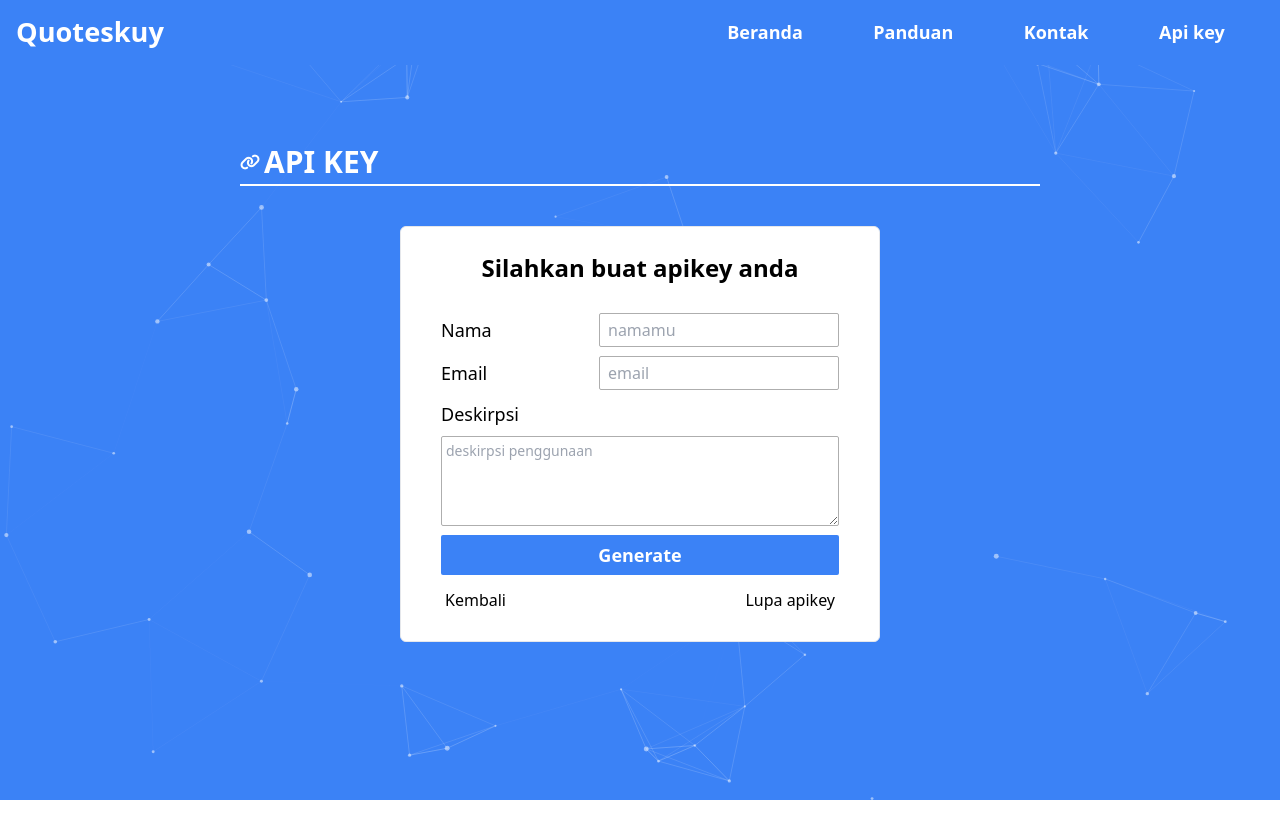
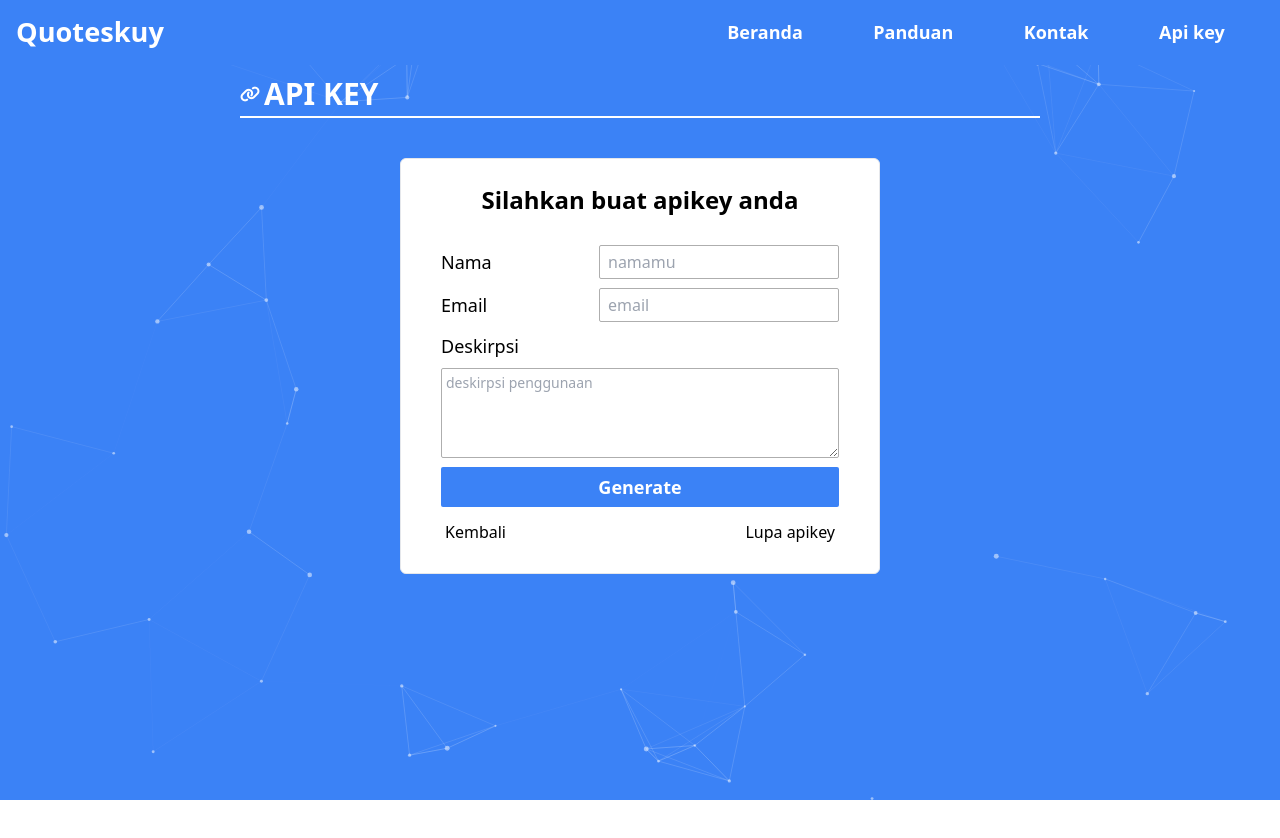
Before and after one commit to Muizzuddin-github/quoteskuydocs, a Next.js app: page /apikey in a window 1280 px wide. Shown: the top 838 px of the page. After the commit the page ends 800 px from the top, so only its background shows below. Built offline with nearby package versions, Linux system fonts and the light colour scheme.

Commit message:
perbaikan ui hal apikey

```diff
--- a/pages/apikey.js
+++ b/pages/apikey.js
@@ -107,7 +107,7 @@ const ApiKey = () => {
     </Head>
     <Navbar />
     <Particle />
-    <main className="py-20 px-5 sm:px-20 lg:px-60 absolute text-white top-16 left-0 right-0 h-full">
+    <main className="py-3 px-5 sm:px-20 lg:px-60 absolute text-white top-16 left-0 right-0 h-[35rem]">
         <section className='flex items-center mb-1'>
           <i className="fa-solid fa-link mr-1"></i>
           <h1 className='font-bold text-lg sm:text-2xl lg:text-3xl'>API KEY</h1>
```
